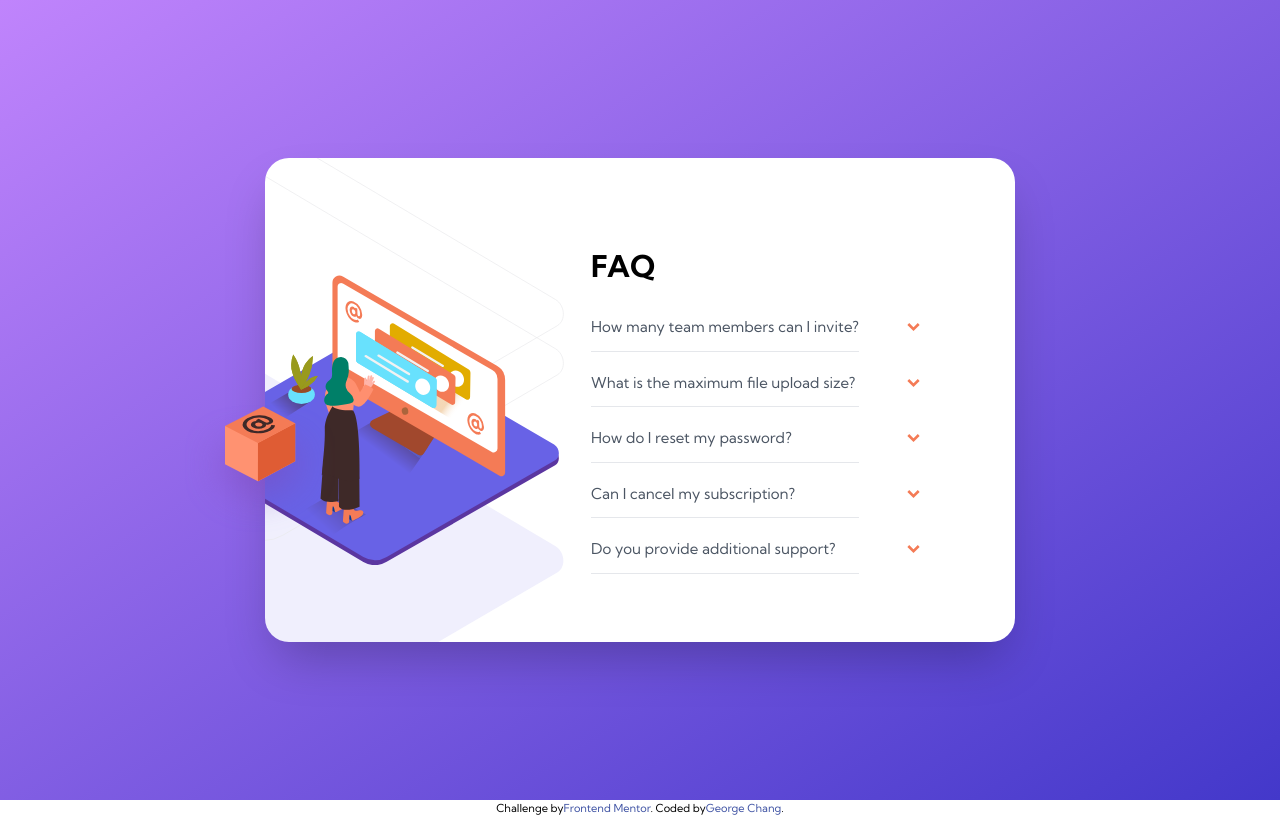
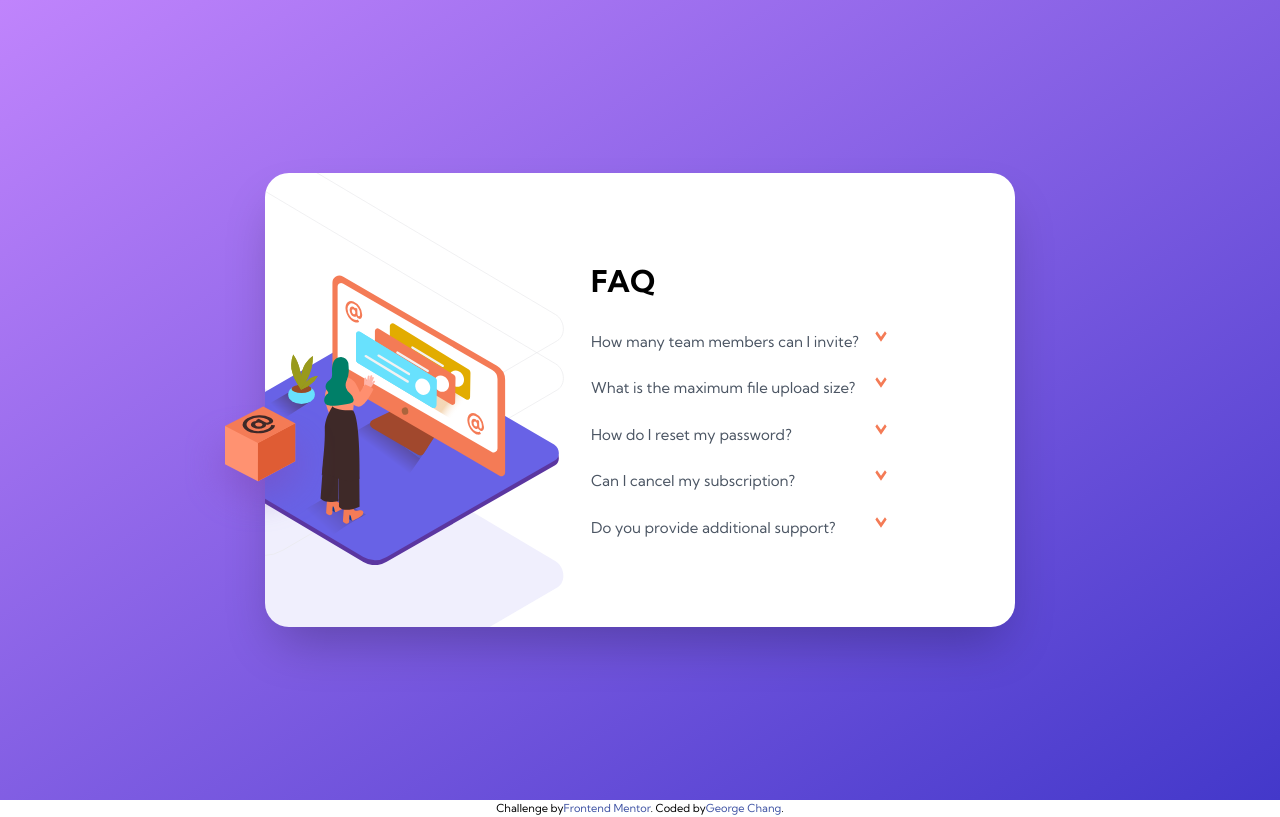
Before and after one commit to xsova113/faq-accordion, a React (Vite) app: page / in a window 1280 px wide. Built offline with nearby package versions, Linux system fonts and the light colour scheme.

Commit message:
refactor code using details/results elements

```diff
--- a/src/components/Faq.tsx
+++ b/src/components/Faq.tsx
@@ -1,53 +1,57 @@
 import { motion } from "framer-motion";
-import { useState } from "react";
 import data from "../libs/data";
 import { fadeIn } from "../utils/variants";
+import { useState } from "react";
 
 const Faq: React.FC = () => {
-  const [isClicked, setIsClicked] = useState(-1);
+  const [isClicked, setIsClicked] = useState([-1]);
+
+  const onClicked = (i: number) => {
+    const numArray: number[] = [];
+    if (numArray.includes(i)) {
+      numArray.splice(i, 1);
+      setIsClicked(numArray);
+      return;
+    }
+    setIsClicked(numArray);
+  };
 
   return (
-    <div className="flex flex-col sm:mt-[50px] -mt-[90px] sm:items-start items-center mx-8 pb-16">
+    <div className="flex flex-col sm:mt-[50px] -mt-[90px] sm:items-start items-center mx-8 pb-20">
       <h1 className="text-3xl font-bold mb-8">FAQ</h1>
       <div className="space-y-4 sm:text-[15px] text-[13px] flex flex-col">
         {data.map((item, i) => (
           <div key={i} className="flex justify-between gap-12 items-baseline">
-            <div className="flex flex-col w-full">
-              <h1
-                onClick={() => setIsClicked(i === isClicked ? -1 : i)}
-                className={`text-gray-600 active:text-black active:font-bold mb-2 ${
-                  isClicked === i && "text-black font-bold"
-                }`}
+            <details
+              className="flex flex-col w-full"
+              onClick={() => onClicked(i)}
+            >
+              <summary
+                style={{ listStyle: "none" }}
+                className={`flex justify-between gap-4 text-gray-600 active:text-black active:font-bold mb-2 focus:text-black focus:font-bold`}
               >
                 {item.q}
-              </h1>
+                <img
+                  src="/images/icon-arrow-down.svg"
+                  alt="arrow-icon"
+                  onClick={() => onClicked(i)}
+                  className={`w-3 h-3 ${
+                    isClicked.includes(i) && "rotate-180 transition"
+                  }`}
+                />
+              </summary>
 
-              {isClicked === i && (
+              <hr className="my-2" />
               <motion.div
                 variants={fadeIn("left", "spring", 0, 1.2)}
                 initial="hidden"
                 whileInView="show"
               >
-                  <p
-                    key={i}
-                    className="mb-3 font-thin text-[13px] text-gray-500"
-                  >
+                <p key={i} className="mb-3 font-thin text-[13px] text-gray-500">
                   {item.a}
                 </p>
               </motion.div>
-              )}
-              <hr className="my-1" />
-            </div>
-            <button
-              className=""
-              onClick={() => setIsClicked(i === isClicked ? -1 : i)}
-            >
-              <img
-                src="/images/icon-arrow-down.svg"
-                alt="arrow-icon"
-                className={`min-w-[13px] ${isClicked === i && "rotate-180"}`}
-              />
-            </button>
+            </details>
           </div>
         ))}
       </div>
```
Lines whose indentation alone changed are shown as unchanged.
